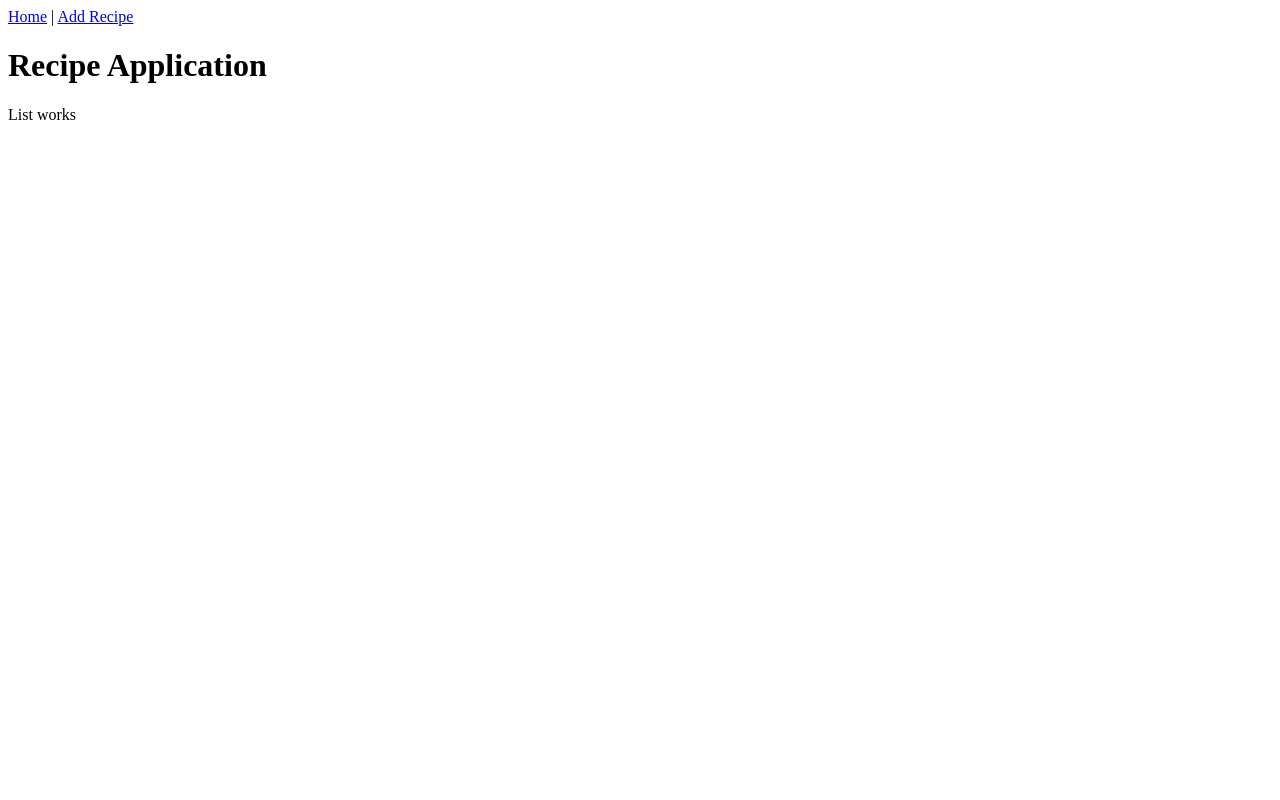
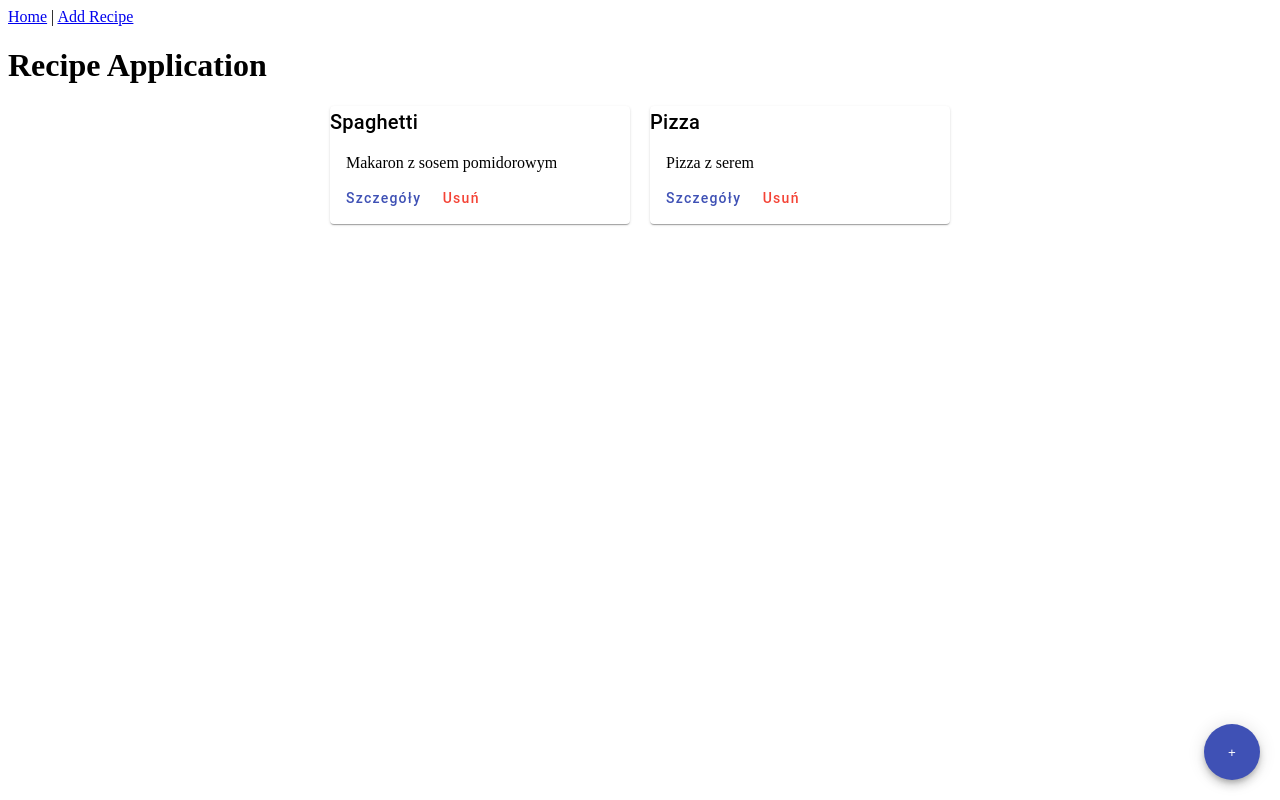
Before and after one commit to ZuzRad/Recipe-Application, an Angular app: page / in a window 1280 px wide. Built offline with nearby package versions, Linux system fonts and the light colour scheme.

Commit message:
style added

```diff
--- a/src/app/details/details.component.html
+++ b/src/app/details/details.component.html
@@ -1,4 +1,4 @@
-<!-- <mat-card *ngIf="recipe">
+<mat-card *ngIf="recipe">
     <mat-card-title>{{ recipe.title }}</mat-card-title>
     <mat-card-content>
       <p>{{ recipe.description }}</p>
@@ -7,4 +7,4 @@
         <li *ngFor="let ingredient of recipe.ingredients">{{ ingredient }}</li>
       </ul>
     </mat-card-content>
-  </mat-card> -->
+  </mat-card>
--- a/src/app/form/form.component.html
+++ b/src/app/form/form.component.html
@@ -1,4 +1,4 @@
-<!-- <mat-card>
+<mat-card>
     <mat-card-title>Dodaj nowy przepis</mat-card-title>
     <mat-card-content>
       <form>
@@ -17,4 +17,4 @@
         <button mat-raised-button color="primary" (click)="addRecipe()">Dodaj</button>
       </form>
     </mat-card-content>
-  </mat-card> -->
+  </mat-card>
--- a/src/app/list/list.component.html
+++ b/src/app/list/list.component.html
@@ -1,4 +1,4 @@
-<!-- <div class="recipe-list">
+<div class="recipe-list">
     <mat-card *ngFor="let recipe of recipes" class="recipe-item">
       <mat-card-title>{{ recipe.title }}</mat-card-title>
       <mat-card-content>
@@ -11,6 +11,4 @@
     </mat-card>
   </div>
 
-  <button mat-fab color="primary" routerLink="/add" class="add-button">+</button> -->
-
-  <p>List works</p>
+  <button mat-fab color="primary" routerLink="/add" class="add-button">+</button>
```
Also changed, not shown: src/app/app.module.ts (+10 -0 lines).
